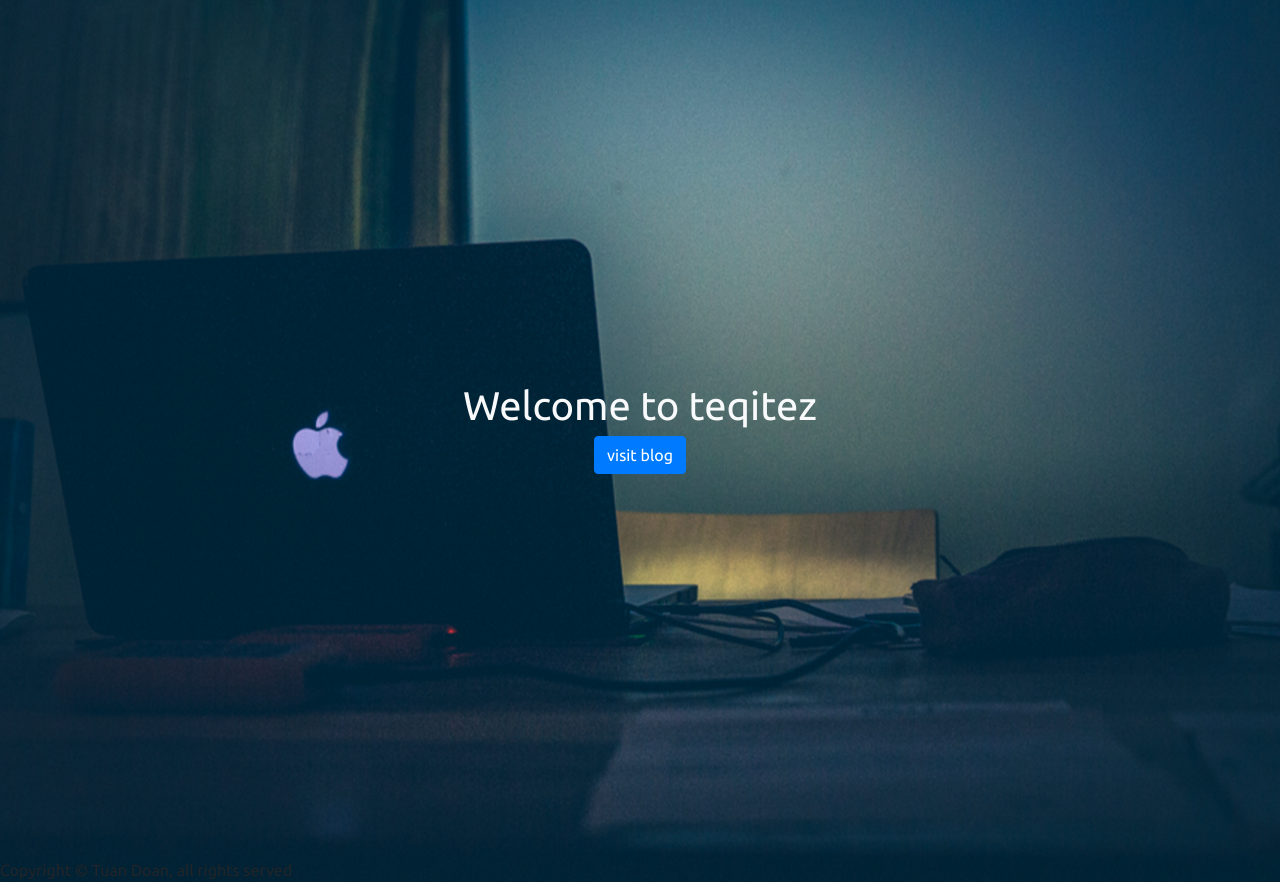
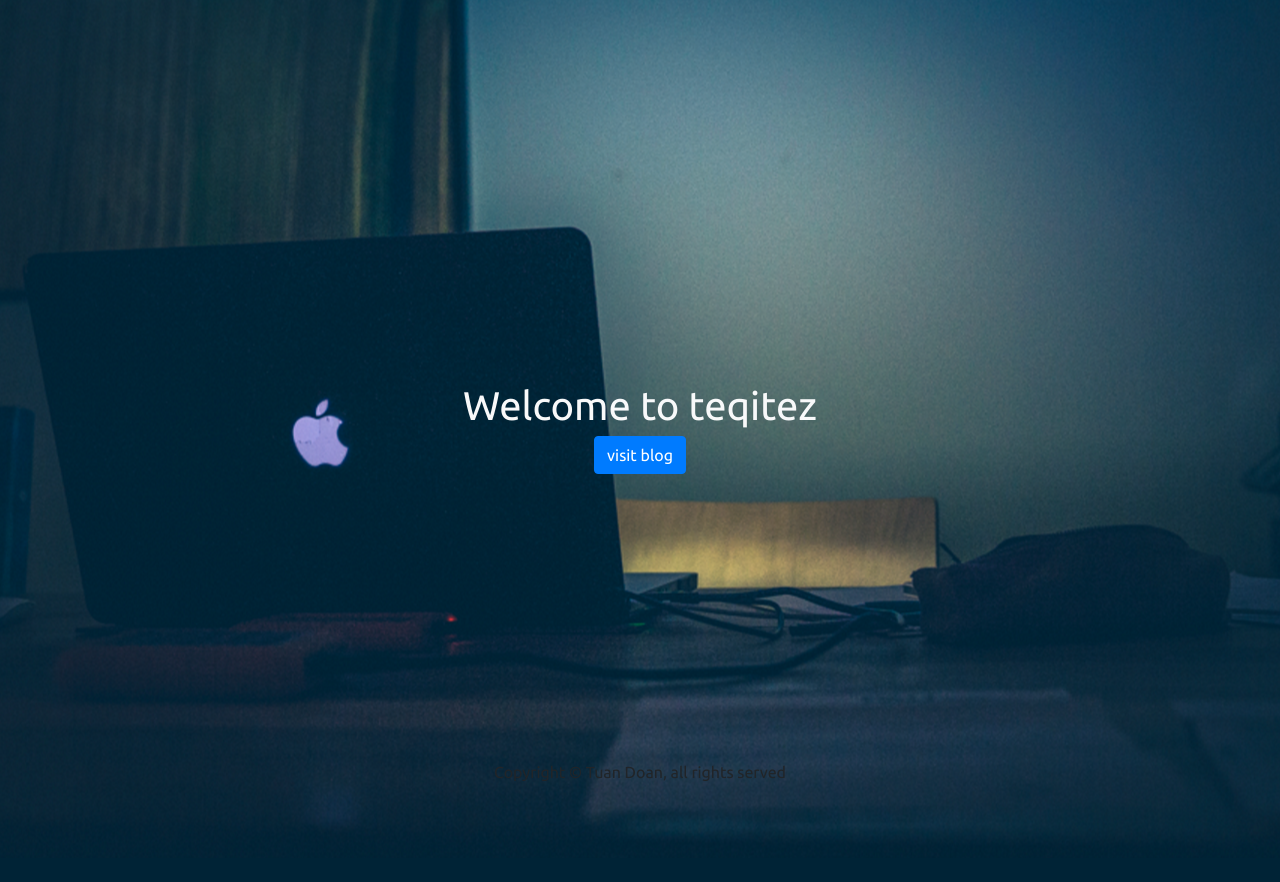
Before and after one commit to tu4ndoan/personal-website-blog, a Django app: page / in a window 1280 px wide. After the commit the page ends 834 px from the top, so only its background shows below. Run offline with Django 3.2, Linux system fonts and the light colour scheme; some libraries are stand-ins or nearby versions.

Commit message:
edit footer

```diff
--- a/blog/static/blog/style.css
+++ b/blog/static/blog/style.css
@@ -4,7 +4,13 @@
 }
 
 footer {
-    display: block;
+    position: absolute;
+    right: 0;
+    bottom: 0;
+    left: 0;
+    padding: 1rem;
+    text: white;
+    text-align: center;
 }
 
 .landingtext {
```
